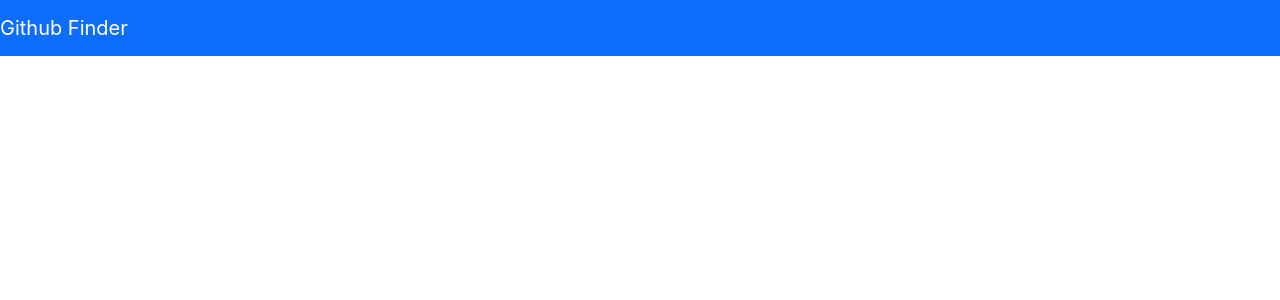
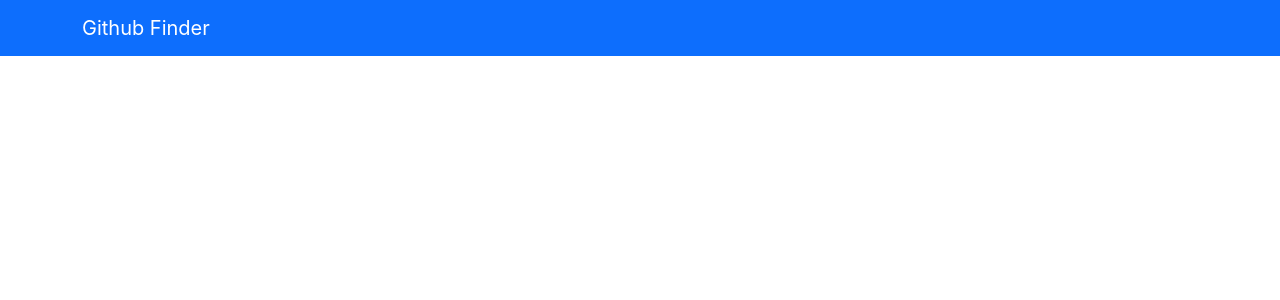
Before and after one commit to fatihcihan/github-finder, a React (Create React App) app: page / in a window 1280 px wide. Shown: the top 300 px of the page. Built offline with nearby package versions, Linux system fonts and the light colour scheme; the HTML template or start-up script is replaced by a standard one.

Commit message:
Navbar component edited

```diff
--- a/src/components/Navbar.js
+++ b/src/components/Navbar.js
@@ -5,9 +5,12 @@ export class Navbar extends Component {
     render() {
         return (
             <nav className="navbar navbar-dark bg-primary">
-                <a href="/" className="navbar-brand">
-                    <i className={this.props.icon}></i>{this.props.title}
-                </a>
+                <div className="container">
+
+                    <a href="/" className="navbar-brand">
+                        <i className={this.props.icon}></i>{this.props.title}
+                    </a>
+                </div>
             </nav>
         )
     }
@@ -15,7 +18,7 @@ export class Navbar extends Component {
 
 // For default props
 Navbar.defaultProps = {
-    // icon: "bi bi-github",
+    icon: "bi bi-github",
     title: "Github Finder"
 };
 
```
